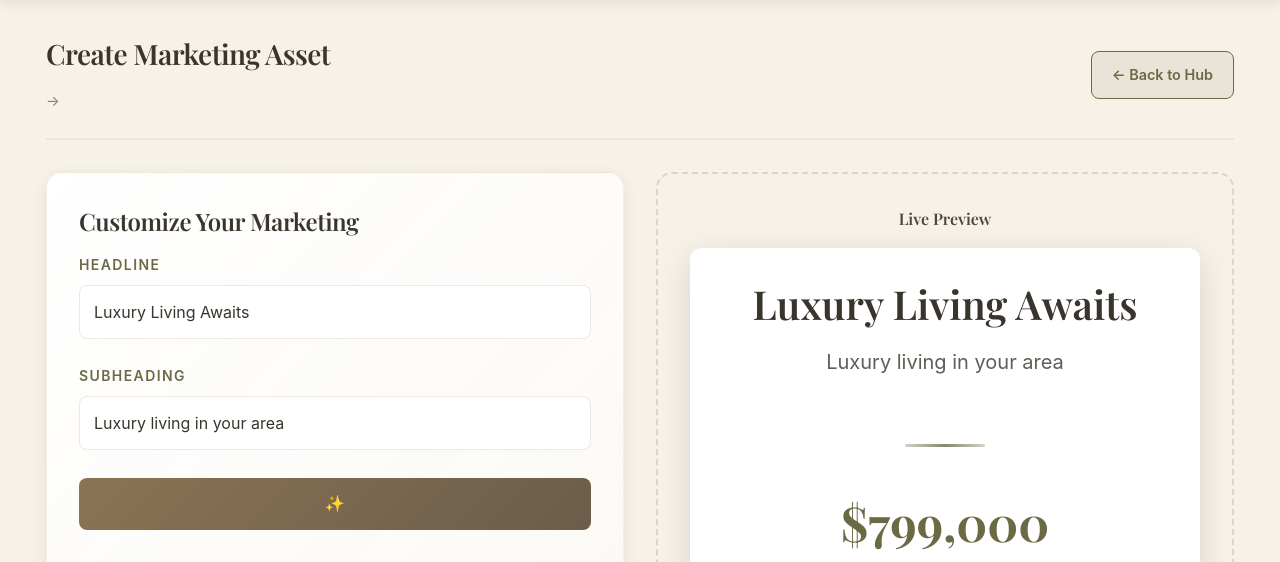
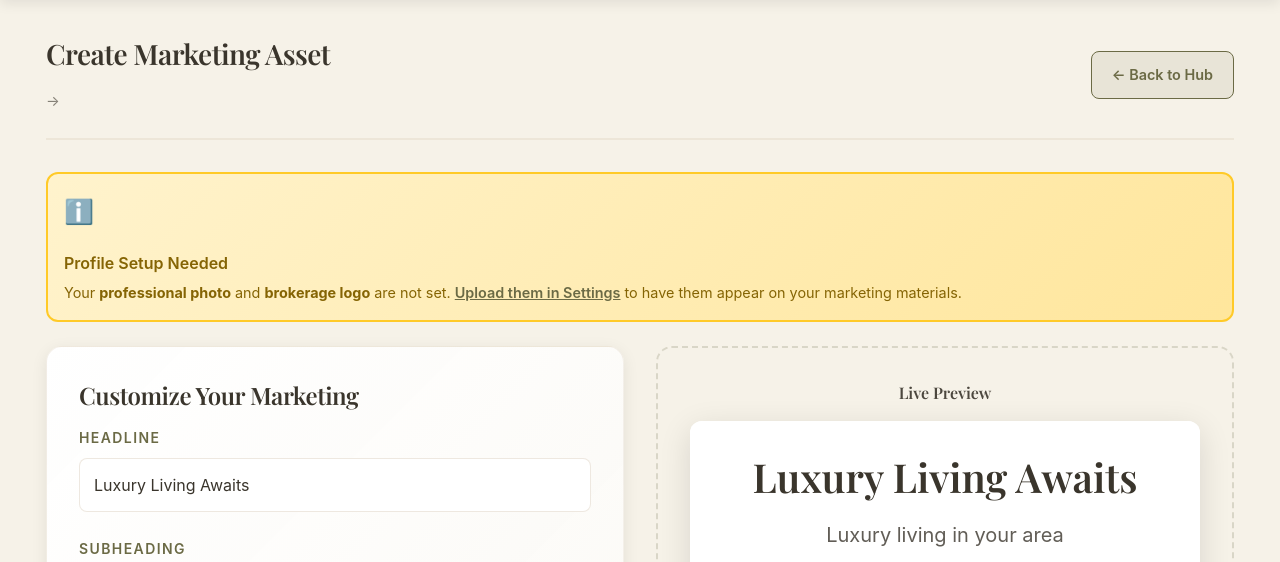
Before and after one commit to kayleighsellskcre/your-life-your-home, a Flask app: template templates/agent/marketing_create.html in a window 1280 px wide. Shown: the part 143-705 px from the top of the page. Run offline with Flask 3, Linux system fonts and the light colour scheme; the template is opened without the code that fills it, so the values that code supplies are empty; some web fonts are replaced.

Commit message:
ADD: Profile setup alert for missing photo/logo

```diff
--- a/templates/agent/marketing_create.html
+++ b/templates/agent/marketing_create.html
@@ -404,6 +404,20 @@
     </a>
   </div>
 
+  {% if not agent_profile or not agent_profile.get('professional_photo') or not agent_profile.get('brokerage_logo') %}
+  <div style="background: linear-gradient(135deg, #FFF3CD 0%, #FFE69C 100%); border: 2px solid #FFCA28; border-radius: 12px; padding: 1rem; margin-bottom: 1.5rem; display: flex; align-items: start; gap: 1rem;">
+    <div style="font-size: 24px;">ℹ️</div>
+    <div style="flex: 1;">
+      <div style="font-weight: 600; color: #856404; margin-bottom: 0.25rem;">Profile Setup Needed</div>
+      <div style="color: #856404; font-size: 0.9rem; line-height: 1.5;">
+        Your <strong>professional photo</strong> and <strong>brokerage logo</strong> are not set.
+        <a href="{{ url_for('agent_settings_profile') }}" style="color: #6B6A45; text-decoration: underline; font-weight: 600;">Upload them in Settings</a>
+        to have them appear on your marketing materials.
+      </div>
+    </div>
+  </div>
+  {% endif %}
+
   <form id="marketing-form" method="POST" action="{{ url_for('agent_marketing_generate', tx_id=tx_id) }}" enctype="multipart/form-data" target="_blank">
     <input type="hidden" name="category" value="{{ category }}">
     <input type="hidden" name="asset_type" value="{{ asset_type }}">
```
